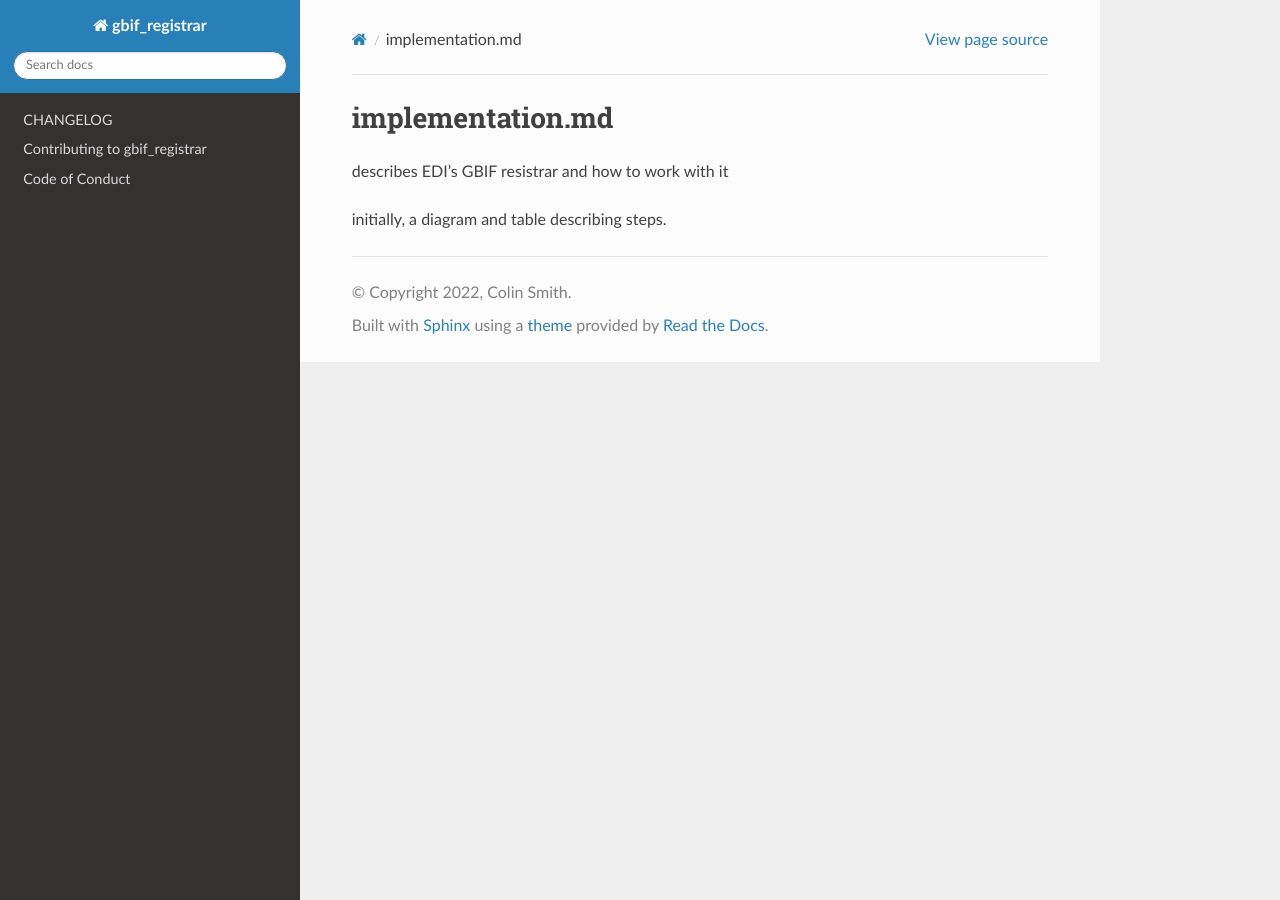
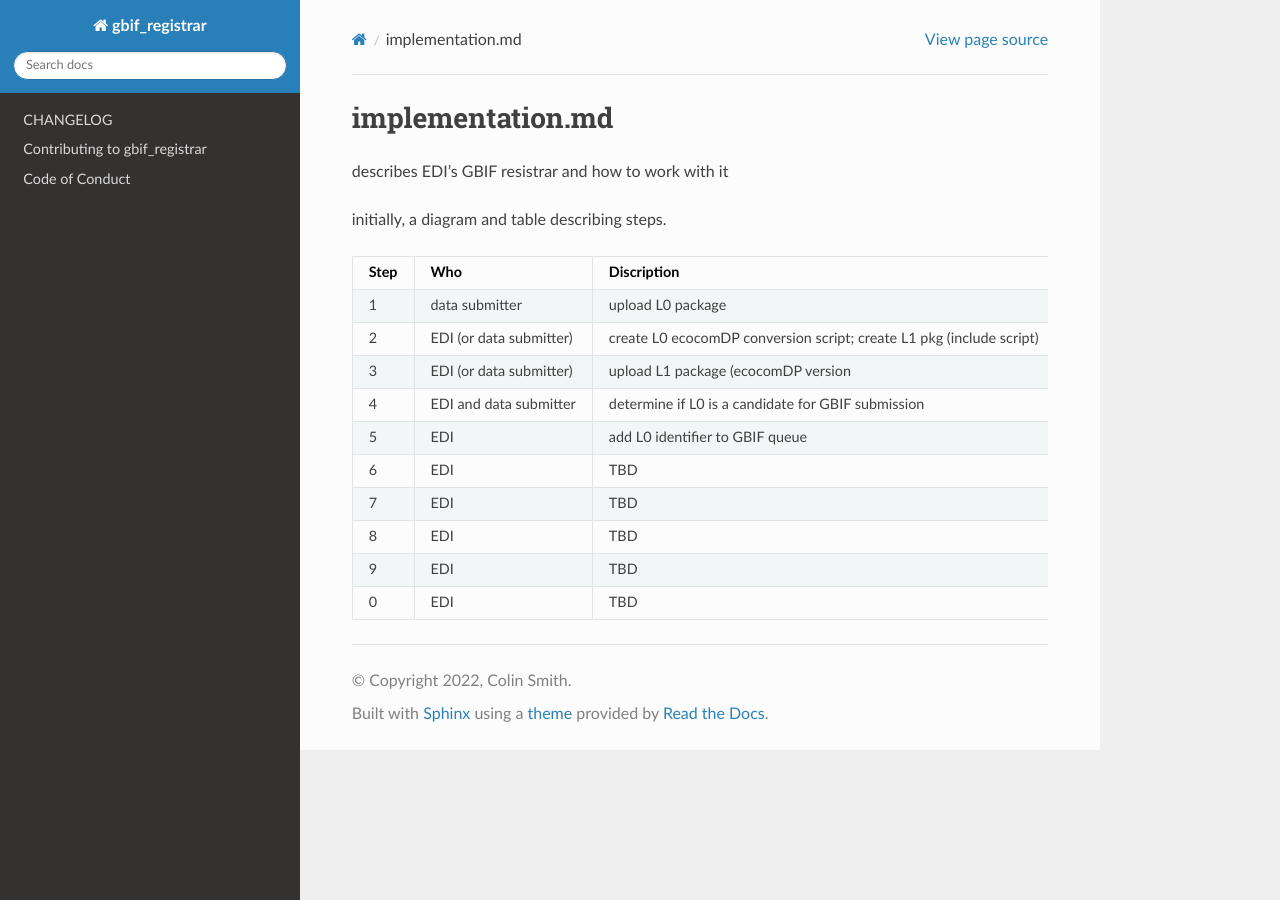
Before and after one commit to EDIorg/gbif_registrar, a Sphinx documentation site: the page built from docs/implementation.md, in a window 1280 px wide. Built offline with Sphinx 7.4.7 and the Read the Docs theme 2.0.0, drawn with Linux system fonts in a browser that asks for light colours; pages that are not in the unit, such as notebooks, are missing from menus.

Commit message:
docs: add rows
start table describing GBIF process

```diff
--- a/docs/implementation.md
+++ b/docs/implementation.md
@@ -3,3 +3,16 @@
 describes EDI's GBIF resistrar and how to work with it
 
 initially, a diagram and table describing steps.
+
+| Step | Who | Discription |
+| ------ | ---------- | ------------------------------------------------- |
+| 1 | data submitter | upload L0 package |
+| 2 | EDI (or data submitter) | create L0 ecocomDP conversion script; create L1 pkg (include script) |
+| 3 | EDI (or data submitter) | upload L1 package (ecocomDP version |
+| 4 | EDI and data submitter | determine if L0 is a candidate for GBIF submission |
+| 5 | EDI | add L0 identifier to GBIF queue |
+| 6 | EDI | TBD |
+| 7 | EDI | TBD |
+| 8 | EDI | TBD |
+| 9 | EDI | TBD |
+| 0 | EDI | TBD |
```
